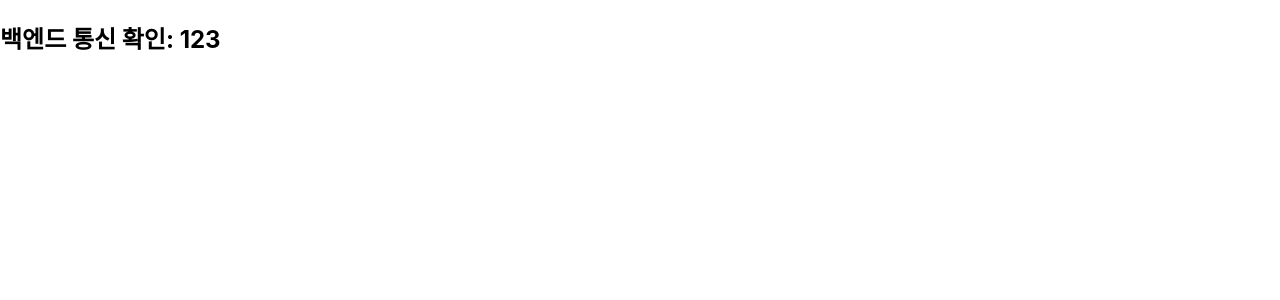
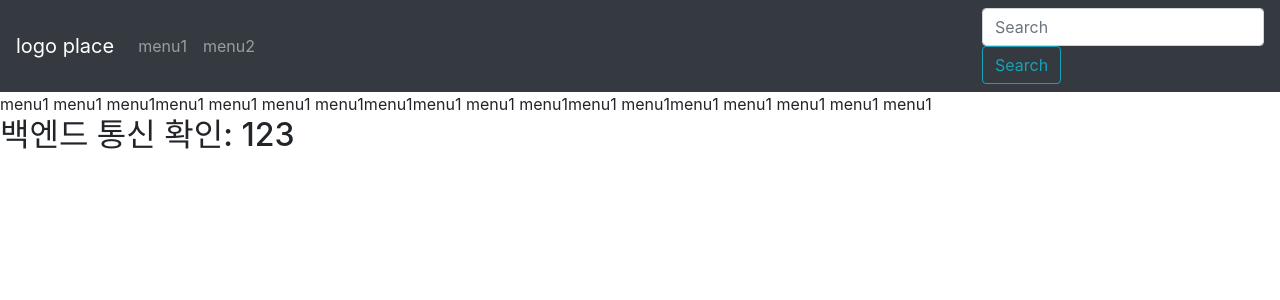
Before and after one commit to whiteHandGroup/React-SprringBoot, a React (Create React App) app in the folder front-end/react-app/: page /menu1 in a window 1280 px wide. Shown: the top 300 px of the page. Built offline with nearby package versions, Linux system fonts and the light colour scheme; no server answers.

Commit message:
Glenn [2022.12.1] Navigation test

```diff
--- a/front-end/react-app/package.json
+++ b/front-end/react-app/package.json
@@ -7,11 +7,12 @@
     "@testing-library/react": "^13.4.0",
     "@testing-library/user-event": "^13.5.0",
     "axios": "^1.1.3",
-    "bootstrap": "4.1.3",
+    "bootstrap": "^4.1.3",
     "react": "^18.2.0",
+    "react-bootstrap": "^2.6.0",
     "react-cookie": "3.0.4",
     "react-dom": "^18.2.0",
-    "react-router-dom": "4.3.1",
+    "react-router-dom": "^6.4.4",
     "react-scripts": "5.0.1",
     "reactstrap": "6.5.0",
     "web-vitals": "^2.1.4"
--- a/front-end/react-app/src/App.js
+++ b/front-end/react-app/src/App.js
@@ -1,15 +1,19 @@
-
-
 //1. back-end localhost:8080 구동 (Spring Application)
 //2. fonrt-end server 구동 (react-app 폴더에서 npm run start)
 //3.  localhost:8080/api/crud/insert 해서 데이터 사입
 //4. localhost:3000 으로 데이터 불러와지는지 확인
 
-
 import React, {Component} from 'react';
-import logo from './logo.svg';
+//import logo from './logo.svg';
 import './App.css';
 import axios from 'axios'
+
+// React Router 란? : 클라이언트 사이드 라우팅이라고도 하며 사용자가 요청한 URL에 따라서 이에 맞는 컴포넌트를 렌더링 해주는 것을 의미한다.
+import { BrowserRouter, Routes, Route } from 'react-router-dom'; //리액트에서 페이지 이동시 필요
+import Navigation from './components/nav';
+import Menu1 from './components/menu1';
+import Menu2 from './components/menu2';
+
 
 class App extends Component {
     constructor(props){
@@ -33,11 +37,19 @@ class App extends Component {
 
     render() {
 
-    return (
-      <div>
-       <h2>백엔드 통신 확인: {this.state.email}</h2>
-      </div>
-    );
+        return (
+          <div>
+            <BrowserRouter>
+                <Navigation />
+                <Routes>
+                    <Route exact path="/" element={<home />} />
+                    <Route path="/menu1" element={<Menu1 />} />
+                    <Route path="/menu2" element={<Menu2 />} />
+                </Routes>
+            </BrowserRouter>
+           <h2>백엔드 통신 확인: {this.state.email}</h2>
+          </div>
+        );
     }
 }
 
--- /dev/null
+++ b/front-end/react-app/src/components/menu1.js
@@ -0,0 +1,26 @@
+function menu1(){
+    return(
+        <div className="menu1">
+            menu1
+            menu1
+            menu1menu1
+            menu1
+            menu1
+            menu1menu1menu1
+            menu1
+            menu1menu1
+            menu1menu1
+
+            menu1
+            menu1
+            menu1
+            menu1
+
+
+
+
+        </div>
+    );
+}
+
+export default menu1;
--- /dev/null
+++ b/front-end/react-app/src/components/menu2.js
@@ -0,0 +1,9 @@
+function menu2(){
+    return(
+        <div className="menu2">
+            menu2
+        </div>
+    );
+}
+
+export default menu2;
--- /dev/null
+++ b/front-end/react-app/src/components/nav.js
@@ -0,0 +1,24 @@
+import React from 'react';
+//import {BrowserRouter} from "react-router-dom";
+import { Navbar, Nav, Form, FormControl, Button } from 'react-bootstrap';
+import 'bootstrap/dist/css/bootstrap.min.css';
+
+function Navigation(){
+    return (
+       <div className="Navigation">
+            <Navbar bg="dark" variant="dark">
+                <Navbar.Brand href="/">logo place</Navbar.Brand>
+                <Nav className="mr-auto">
+                  <Nav.Link href="/menu1">menu1</Nav.Link>
+                  <Nav.Link href="menu2">menu2</Nav.Link>
+                </Nav>
+                <Form inline>
+                  <FormControl type="text" placeholder="Search" className="mr-sm-2" />
+                  <Button variant="outline-info">Search</Button>
+                </Form>
+             </Navbar>
+       </div>
+    );
+}
+
+export default Navigation;
```
